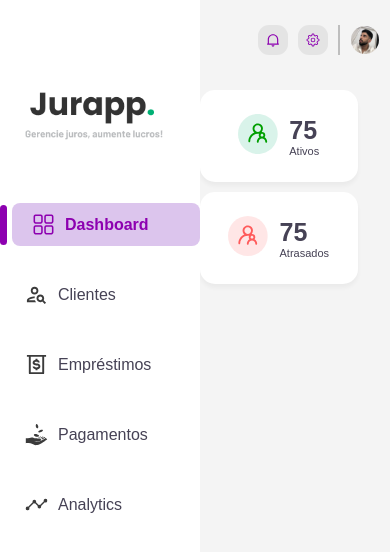
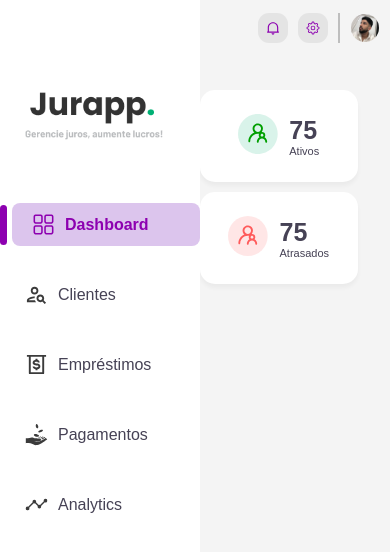
Before and after one commit to kaiudiass/jurappp, a React (Vite) app: page / in a window 390 px wide. Shown: the top 552 px of the page. Built offline with nearby package versions, Linux system fonts and the light colour scheme.

Commit message:
style: adjusts header size on small screens

```diff
--- a/src/components/HeaderResize/HeaderDesktop/HeaderDesktop.module.css
+++ b/src/components/HeaderResize/HeaderDesktop/HeaderDesktop.module.css
@@ -103,6 +103,10 @@
 
 
 @media (max-width: 600px) {
+
+    .HeaderDesktop{
+        height: 55px;
+    }
     .HeaderInfoImg{
         width: 30px;
         height: 30px;
```
